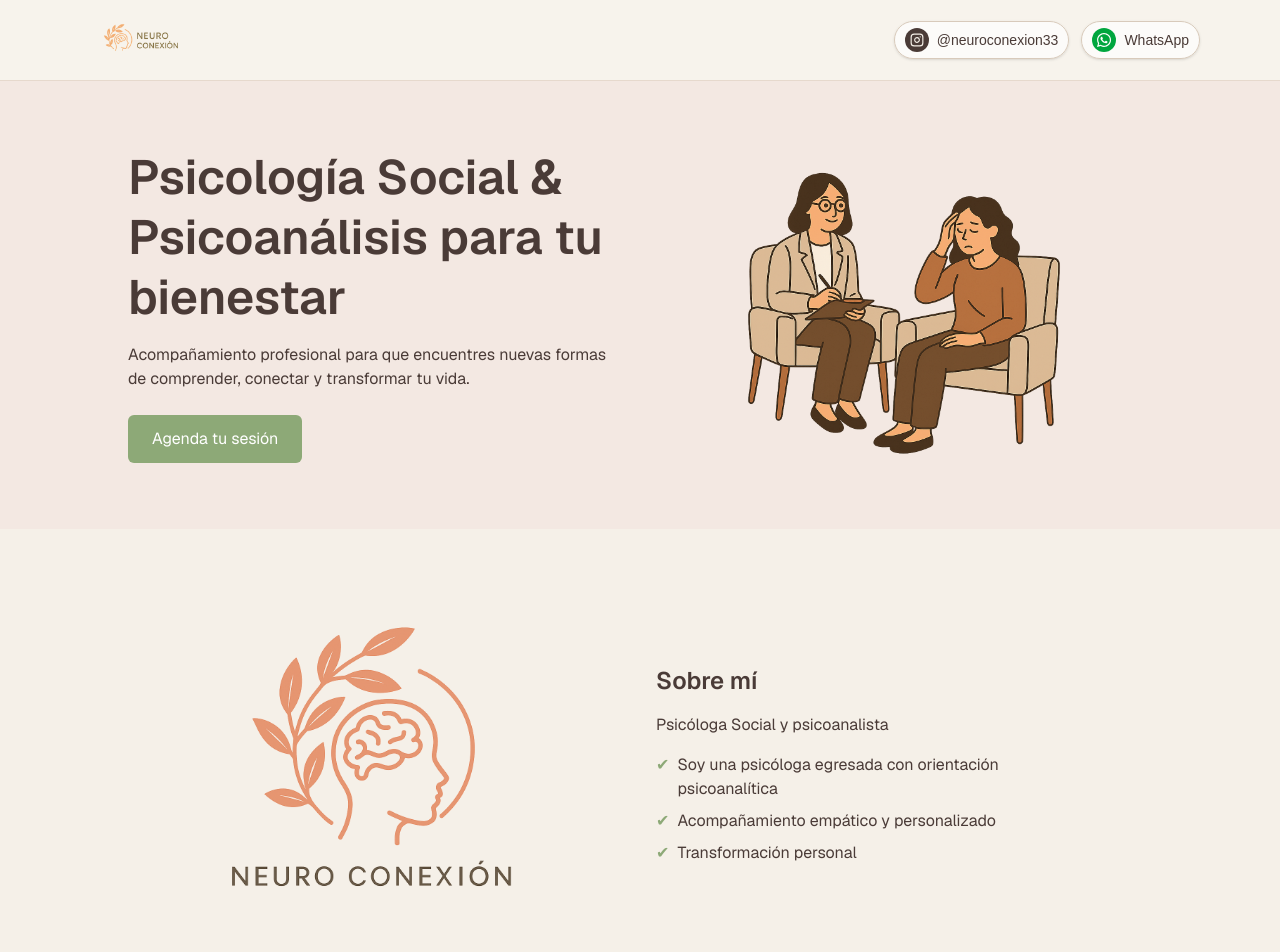
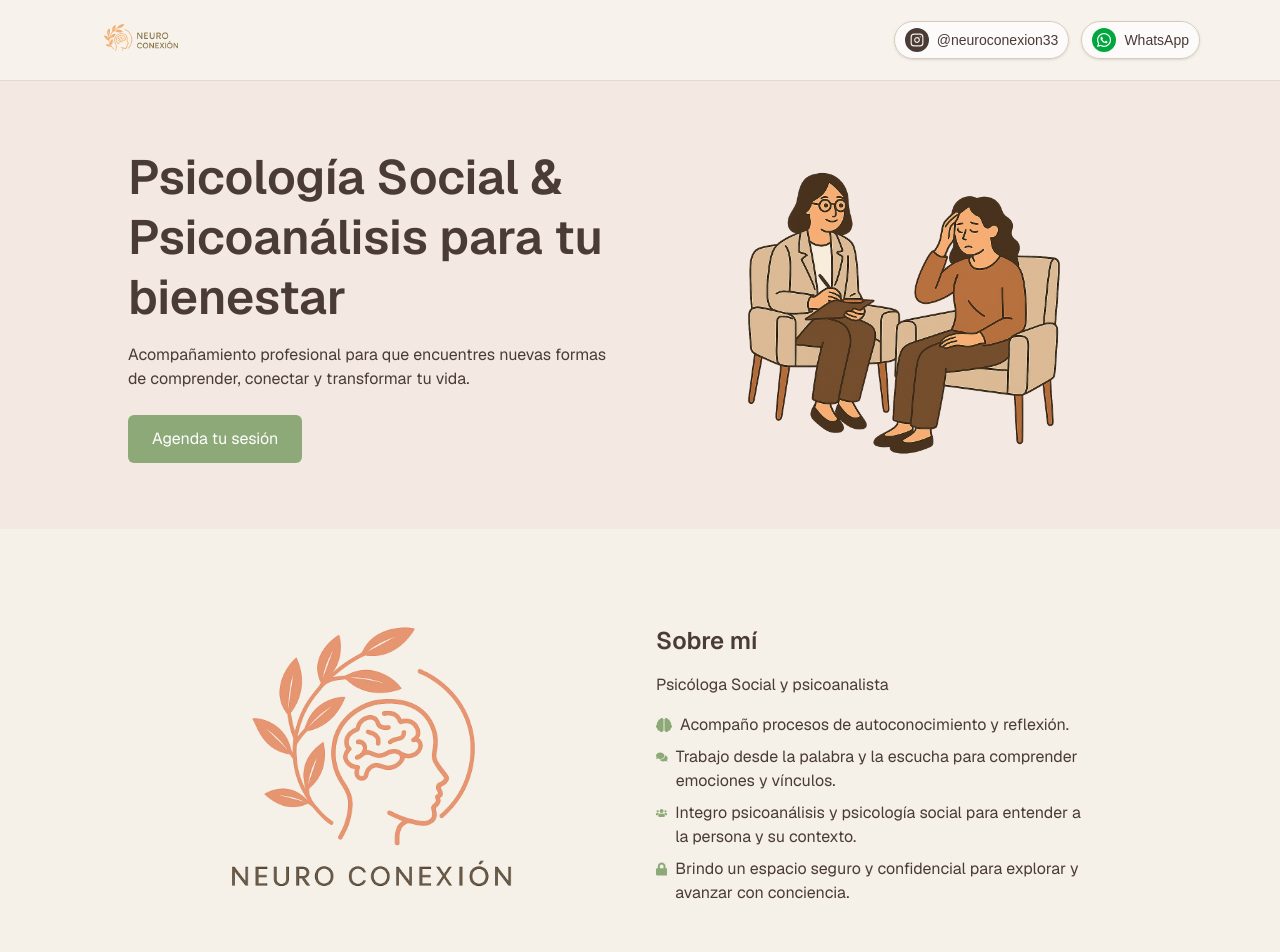
Before and after one commit to nicolasBakanowski/neuroconexion, a Next.js app: page / in a window 1280 px wide. Shown: the top 952 px of the page. Built offline with nearby package versions, Linux system fonts and the light colour scheme.

Commit message:
feat: add icons and points to about section

```diff
--- a/src/components/AboutSection.tsx
+++ b/src/components/AboutSection.tsx
@@ -1,4 +1,5 @@
 import Image from "next/image";
+import { FaBrain, FaComments, FaUsers, FaLock } from "react-icons/fa";
 
 export default function AboutSection() {
   return (
@@ -12,16 +13,20 @@ export default function AboutSection() {
           <p className="mb-4">Psicóloga Social y psicoanalista</p>
           <ul className="space-y-2">
             <li className="flex items-start">
-              <span className="text-[#8DA977] mr-2">✔</span>Soy una psicóloga
-              egresada con orientación psicoanalítica
+              <FaBrain className="text-[#8DA977] mr-2 mt-1" />
+              Acompaño procesos de autoconocimiento y reflexión.
             </li>
             <li className="flex items-start">
-              <span className="text-[#8DA977] mr-2">✔</span>Acompañamiento
-              empático y personalizado
+              <FaComments className="text-[#8DA977] mr-2 mt-1" />
+              Trabajo desde la palabra y la escucha para comprender emociones y vínculos.
             </li>
             <li className="flex items-start">
-              <span className="text-[#8DA977] mr-2">✔</span>Transformación
-              personal
+              <FaUsers className="text-[#8DA977] mr-2 mt-1" />
+              Integro psicoanálisis y psicología social para entender a la persona y su contexto.
+            </li>
+            <li className="flex items-start">
+              <FaLock className="text-[#8DA977] mr-2 mt-1" />
+              Brindo un espacio seguro y confidencial para explorar y avanzar con conciencia.
             </li>
           </ul>
         </div>
```
